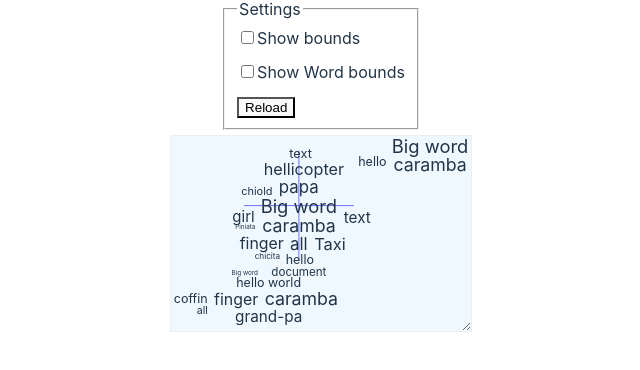
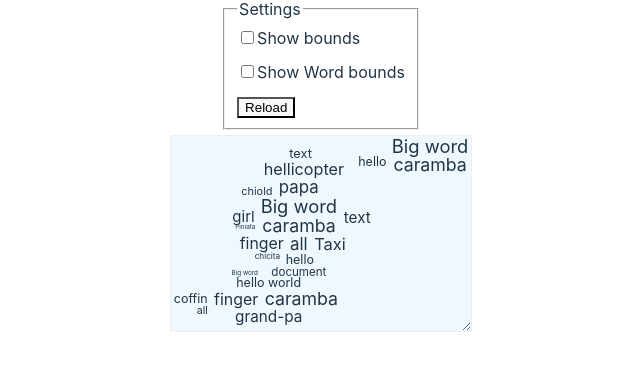
Before and after one commit to x-image-privacy/word-cloud, a React (Vite) app: page / in a window 1280 px wide. Shown: the part 172-542 px from the top of the page, without its empty margins (319-959 px from the left). Built offline with nearby package versions, Linux system fonts and the light colour scheme.

Commit message:
docs: add link and correct screenshot

```diff
--- a/src/WordCloud/WordCloud.tsx
+++ b/src/WordCloud/WordCloud.tsx
@@ -2,22 +2,16 @@ import {
   boundParent,
   computeFontSize,
   futurPosition,
-  getAreaRectangle,
-  getBoundingRect,
-  getBoundingWordCloud,
   getMoveDirection,
-  placeFirstWord,
   slideWords,
 } from "./components/utils";
 
 import {
-  CONTAINER_HEIGHT,
-  CONTAINER_WIDTH,
   MARGIN_HEIGHT,
   MARGIN_WIDTH,
   NUMBER_OF_INTERVALS,
 } from "./components/constants";
-import { useEffect, useLayoutEffect, useRef, useState } from "react";
+import { useEffect, useState } from "react";
 import { ExplanationData } from "./types";
 import WordBounds from "./WordBounds";
 import { Rectangle, Word, WordCloudData } from "./components/types";
@@ -54,8 +48,6 @@ const useWordCloudLayout = (wordClouds: WordCloudData): WordCloudData => {
       : 1;
   });
 
-  console.log("Wbounds", wordClouds);
-
   // Initialize the weights with the value 1, of the size of the number of intervals
   const weight = new Array(NUMBER_OF_INTERVALS).fill(1);
   wordClouds.forEach((cloud, cloudIdx, originalWordClouds) => {
@@ -70,7 +62,6 @@ const useWordCloudLayout = (wordClouds: WordCloudData): WordCloudData => {
       4,
       weight
     );
-    console.log("future cloud", futurePos);
     const slidedWordRectangles = slideWords(
       originalWordClouds[cloudIdx].words.map(({ rect }) => rect),
       getMoveDirection([originalWordClouds[0].bound as Rectangle], futurePos)
@@ -81,38 +72,12 @@ const useWordCloudLayout = (wordClouds: WordCloudData): WordCloudData => {
         rect: slidedWordRectangles[idx],
       })
     );
-    console.log("slided", cloud.category, slidedWordRectangles);
     const newBound = boundParent(slidedWordRectangles);
     console.log(newBound);
     originalWordClouds[cloudIdx].bound = newBound;
   });
-  console.log("final", wordClouds);
 
   return wordClouds;
-  // const bigWordCloudsToPlace = wordCloudOfWordCloud.map((w) => ({
-  //   rect: getBoundingWordCloud(w),
-  // }));
-  // bigWordCloudsToPlace.sort((a, b) =>
-  //   getAreaRectangle(a.rect) > getAreaRectangle(b.rect) ? -1 : 1
-  // );
-
-  // const bigWordCloudsRectToPlace = bigWordCloudsToPlace.map((w) => w.rect);
-  // const firstWordCloud = { ...bigWordCloudsRectToPlace[0] };
-  // const centeredWordCloud = placeFirstWord(firstWordCloud, centerX, centerY);
-
-  // const newPositionWordCloud = getNewPositions(
-  //   bigWordCloudsRectToPlace,
-  //   centeredWordCloud,
-  //   1
-  // );
-
-  // // slide word inside the word cloud
-  // const slideCoeff = wordCloudOfWordCloud.map((wordCloud, idx) =>
-  //   slideWords(
-  //     wordCloud.map((w) => w.rect),
-  //     getMoveDirection([centeredWordCloud], newPositionWordCloud[idx])
-  //   )
-  // );
 };
 
 const getHiddenElementId = (id: string) => `hidden-${id}`;
@@ -132,65 +97,7 @@ const Wordcloud = ({
   showBounds = false,
   showWordBounds = false,
 }: Props) => {
-  // const rectRefs = useRef<Map<string, SVGTextElement> | null>(null);
   const [wordClouds, setWordClouds] = useState<WordCloudData>();
-
-  // const updateWords = () => {
-  //   if (rectangles) {
-  //     wordClouds.forEach(({ category, words }) => {
-  //       // sort words by coefficient
-  //       words.sort((a, b) => (a.coef > b.coef ? -1 : 1));
-
-  //       const rectsToPlace = words.map((w) => ({
-  //         id: w.id,
-  //         rect: rectangles?.[category][w.id],
-  //       }));
-
-  //       const newPositions = getNewPositions(rectsToPlace, rectsToPlace[0], 7);
-
-  //       return words.map((word, idx) => ({
-  //         ...word,
-  //         rect: newPositions[idx],
-  //       }));
-  //     });
-
-  //     const bigWordCloudsToPlace = wordCloudOfWordCloud.map((w) => ({
-  //       rect: getBoundingWordCloud(w),
-  //     }));
-  //     bigWordCloudsToPlace.sort((a, b) =>
-  //       getAreaRectangle(a.rect) > getAreaRectangle(b.rect) ? -1 : 1
-  //     );
-
-  //     const bigWordCloudsRectToPlace = bigWordCloudsToPlace.map((w) => w.rect);
-  //     const firstWordCloud = { ...bigWordCloudsRectToPlace[0] };
-  //     const centeredWordCloud = placeFirstWord(
-  //       firstWordCloud,
-  //       centerX,
-  //       centerY
-  //     );
-
-  //     const newPositionWordCloud = getNewPositions(
-  //       bigWordCloudsRectToPlace,
-  //       centeredWordCloud,
-  //       1
-  //     );
-
-  //     // slide word inside the word cloud
-  //     const slideCoeff = wordCloudOfWordCloud.map((wordCloud, idx) =>
-  //       slideWords(
-  //         wordCloud.map((w) => w.rect),
-  //         getMoveDirection([centeredWordCloud], newPositionWordCloud[idx])
-  //       )
-  //     );
-  //     return prevWords.map((wordCloud, idx) => ({
-  //       ...wordCloud,
-  //       words: wordCloud.words.map((w, idxw) => ({
-  //         ...w,
-  //         rect: slideCoeff[idx][idxw],
-  //       })),
-  //     }));
-  //   }
-  // };
 
   // casting is fine here https://codereview.stackexchange.com/questions/135363/filtering-undefined-elements-out-of-an-array
   const rects = wordClouds
@@ -273,8 +180,12 @@ const Wordcloud = ({
         style={{ outline: "1px solid transparent" }}
         viewBox={`${bound.x} ${bound.y} ${bound.width} ${bound.height}`}
       >
-        <line x1={-100} x2={100} y={0} stroke="blue" />
-        <line y1={-100} y2={100} x={0} stroke="blue" />
+        {showBounds && (
+          <>
+            <line x1={-100} x2={100} y={0} stroke="blue" />
+            <line y1={-100} y2={100} x={0} stroke="blue" />
+          </>
+        )}
         {wordClouds?.map((wordCloud) => (
           <g key={wordCloud.category} id={wordCloud.category} opacity={1}>
             {wordCloud.words.map((word) => {
```
Also changed, not shown: 2 other files (tests, documents, lock files or other folders).
